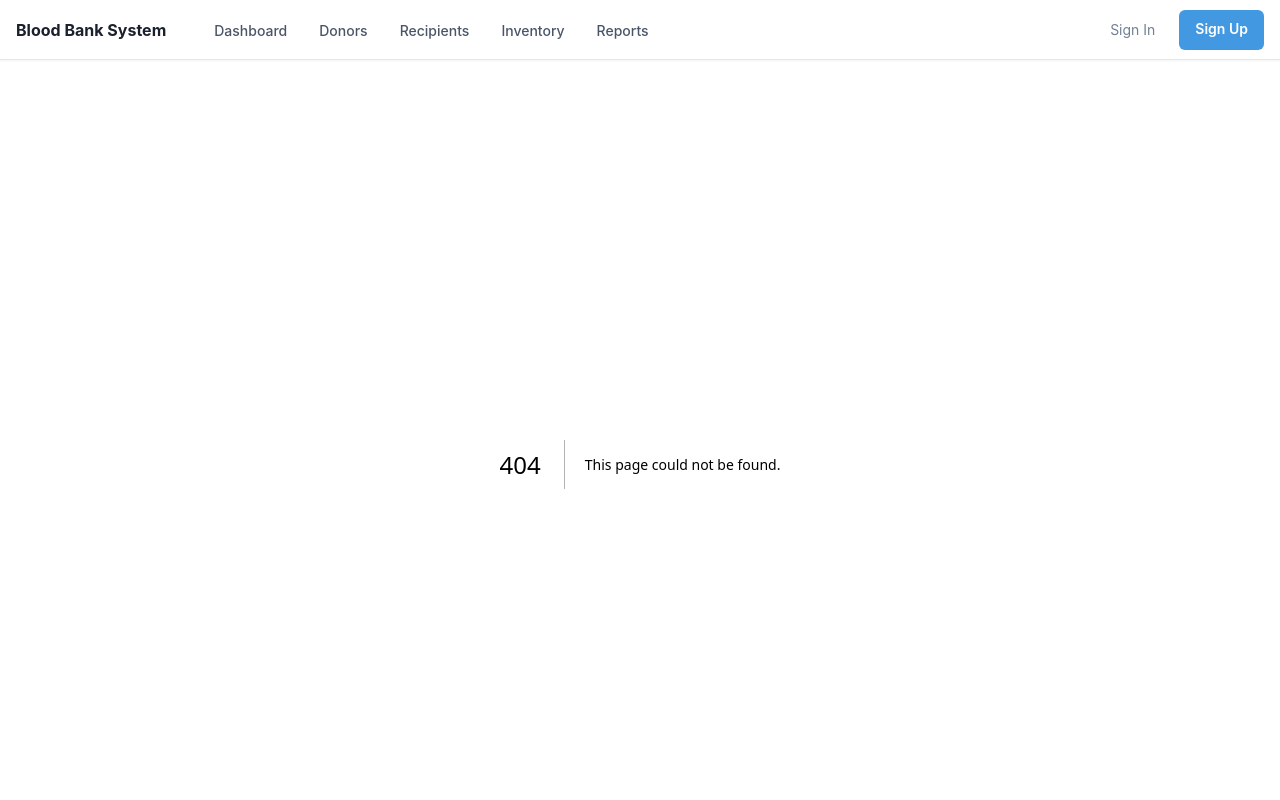
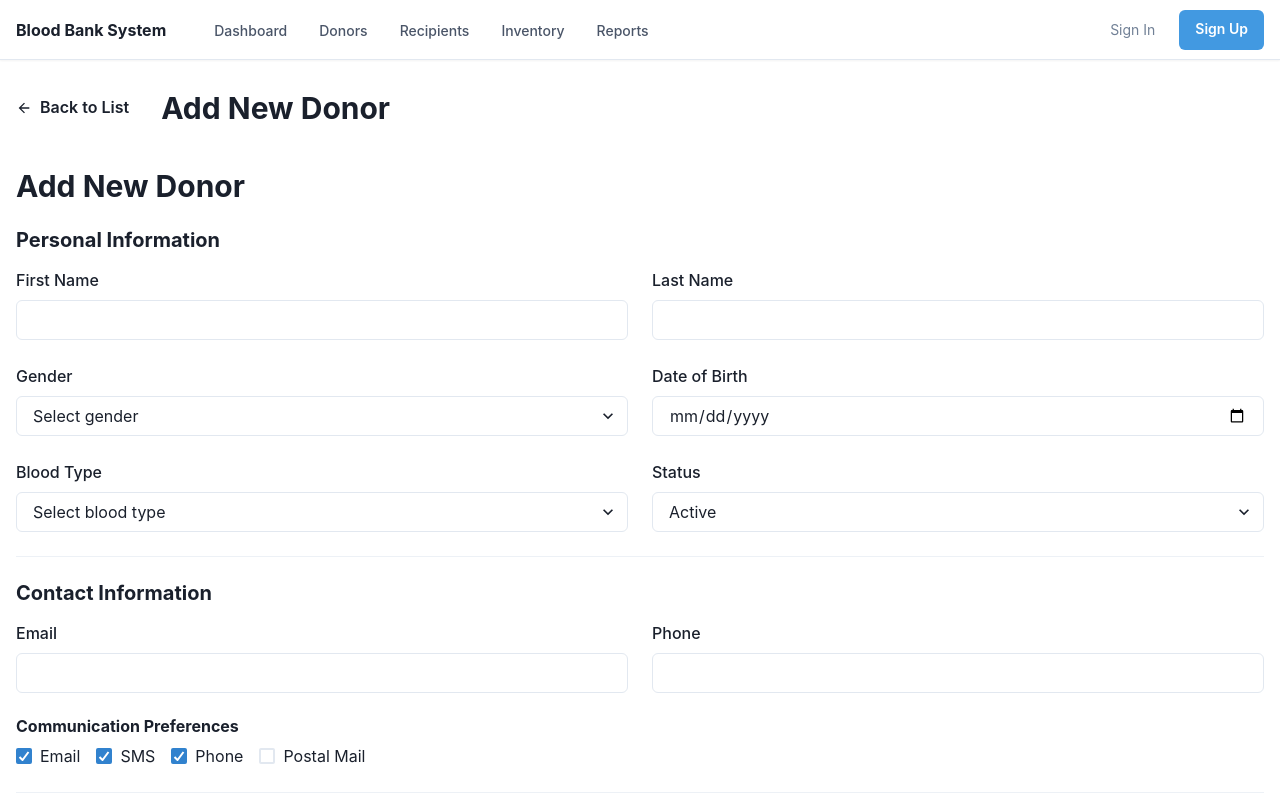
Before and after one commit to mvonombogho/mwm-blood-bank-project, a Next.js app: page /donors/add in a window 1280 px wide. Before the commit this address had no page. Shown: the top 800 px of the page. Built offline with nearby package versions, Linux system fonts and the light colour scheme.

Commit message:
Add donor add page

```diff
--- /dev/null
+++ b/pages/donors/add.js
@@ -0,0 +1,28 @@
+import { Box, Heading, Button, Flex } from '@chakra-ui/react';
+import { ArrowBackIcon } from '@chakra-ui/icons';
+import { useRouter } from 'next/router';
+import AddDonorForm from '@/components/donors/AddDonorForm';
+
+const AddDonorPage = () => {
+  const router = useRouter();
+
+  return (
+    <Box maxW="container.xl" mx="auto" py={6}>
+      <Flex mb={6} alignItems="center">
+        <Button
+          leftIcon={<ArrowBackIcon />}
+          variant="ghost"
+          onClick={() => router.push('/donors')}
+          mr={4}
+        >
+          Back to List
+        </Button>
+        <Heading size="lg">Add New Donor</Heading>
+      </Flex>
+
+      <AddDonorForm />
+    </Box>
+  );
+};
+
+export default AddDonorPage;
```
